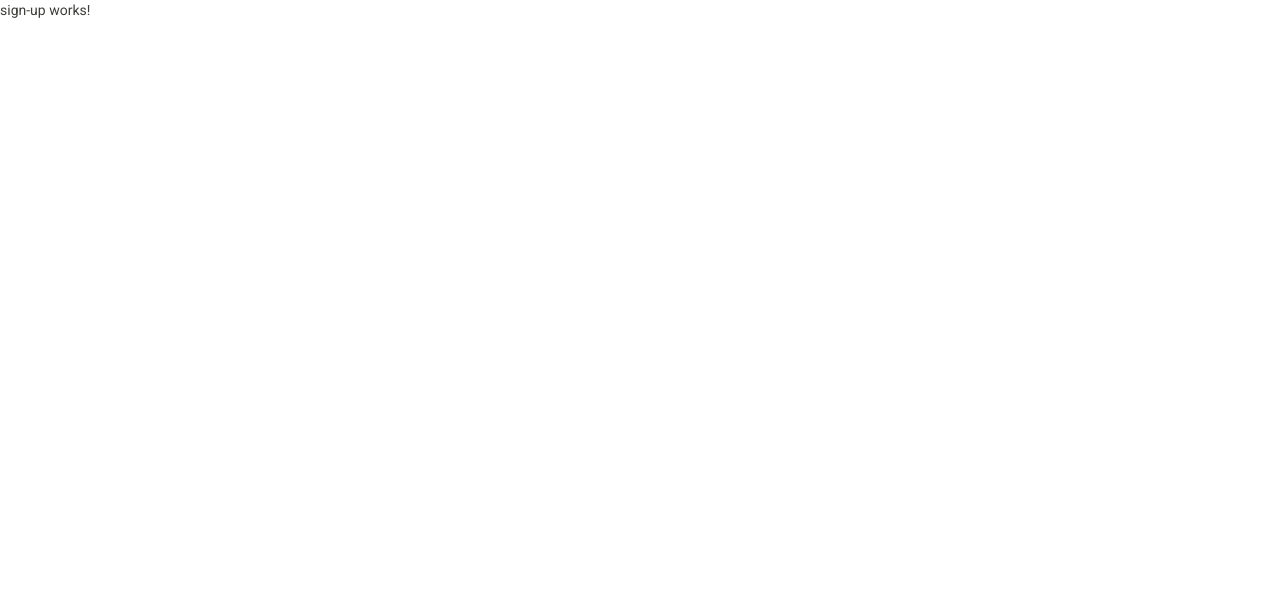
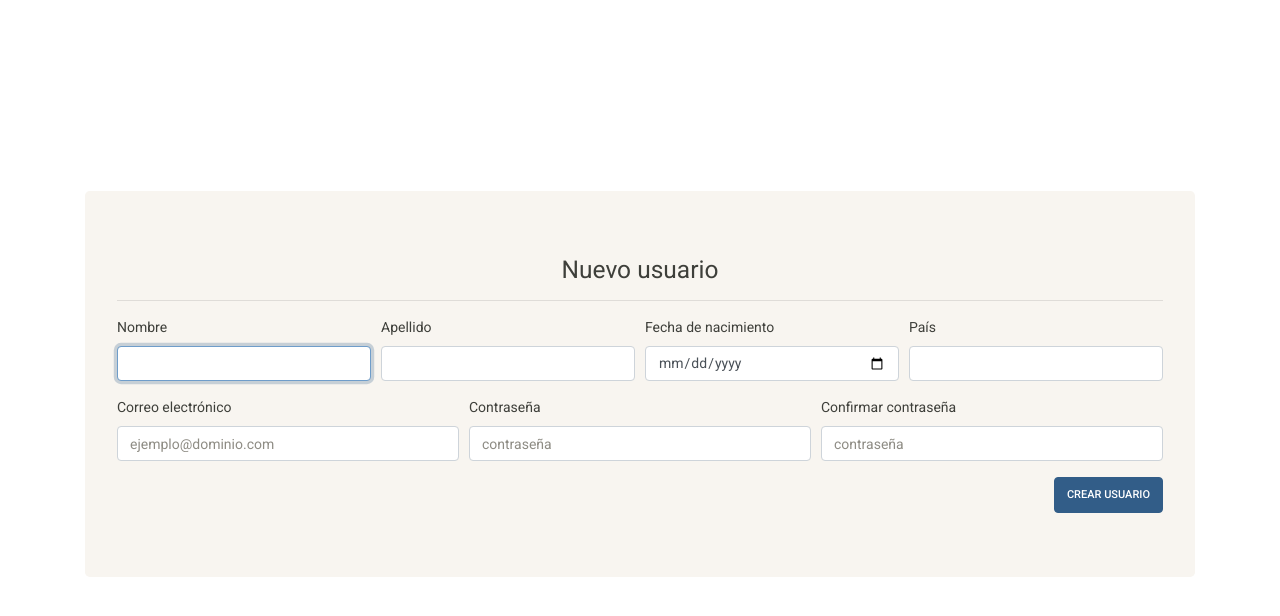
Before and after one commit to Otzoy97/mia-proyecto2, an Angular app in the folder client/: page /singup in a window 1280 px wide. Shown: the top 616 px of the page. Built offline with nearby package versions, Linux system fonts and the light colour scheme.

Commit message:
registro agregado

```diff
--- a/client/src/app/components/user/sign-in/sign-in.component.html
+++ b/client/src/app/components/user/sign-in/sign-in.component.html
@@ -7,10 +7,10 @@
         </h3>
         <p class="text-center">
           ¿No tiene cuenta?
-          <a routerLink="/singup" class="text-primary">Registrar</a>
+          <a routerLink="/singup" class="text-primary">Cree una cuenta</a>
         </p>
         <div class="form-group">
-          <label for="txtEmail">Usuario</label>
+          <label for="txtEmail">Correo electrónico</label>
           <input type="email" class="form-control" id="txtEmail" placeholder="ejemplo@dominio.com" required autofocus>
         </div>
         <div class="form-group">
--- a/client/src/app/components/user/sign-up/sign-up.component.html
+++ b/client/src/app/components/user/sign-up/sign-up.component.html
@@ -1 +1,47 @@
-<p>sign-up works!</p>
+<div class="container vh-100">
+  <div class="row align-items-center h-100">
+    <div class="col mx-auto">
+      <form class="jumbotron">
+        <h3 class="text-center">
+          Nuevo usuario
+        </h3>
+        <hr>
+        <div class="form-row">
+          <div class="form-group col">
+            <label for="txtName">Nombre</label>
+            <input type="text" class="form-control" id="txtName" required autofocus>
+          </div>
+          <div class="form-group col">
+            <label for="txtSurname">Apellido</label>
+            <input type="text" class="form-control" id="txtSurname" required>
+          </div>
+          <div class="form-group col">
+            <label for="txtDate">Fecha de nacimiento</label>
+            <input type="date" class="form-control" id="txtDate" required>
+          </div>
+          <div class="form-group col">
+            <label for="txtCountry">País</label>
+            <input type="text" class="form-control" id="txtCountry" required>
+          </div>
+        </div>
+        <div class="form-row">
+          <div class="form-group col">
+            <label for="txtEmail">Correo electrónico</label>
+            <input type="email" class="form-control" id="txtEmail" placeholder="ejemplo@dominio.com" required>
+          </div>
+          <div class="form-group col">
+            <label for="txtPwd">Contraseña</label>
+            <input type="password" class="form-control" id="txtPwd" placeholder="contraseña" required>
+          </div>
+          <div class="form-group col">
+            <label for="txtRefPwd">Confirmar contraseña</label>
+            <input type="password" class="form-control" id="txtRefPwd" placeholder="contraseña" required>
+          </div>
+        </div>
+        <div class="text-right">
+          <button type="submit" class="btn btn-primary">Crear usuario</button>
+        </div>
+      </form>
+    </div>
+  </div>
+</div>
```
